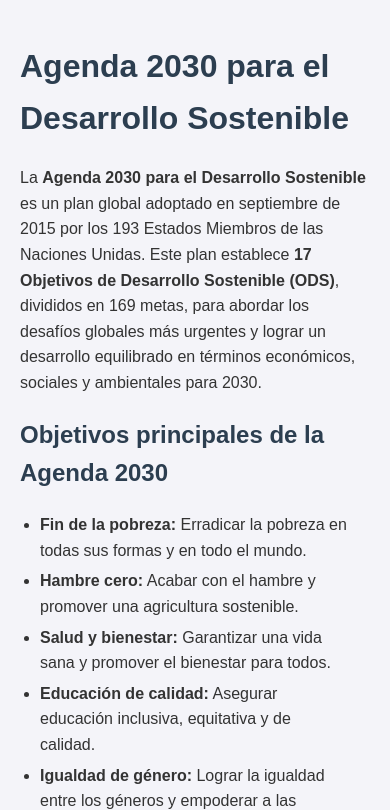
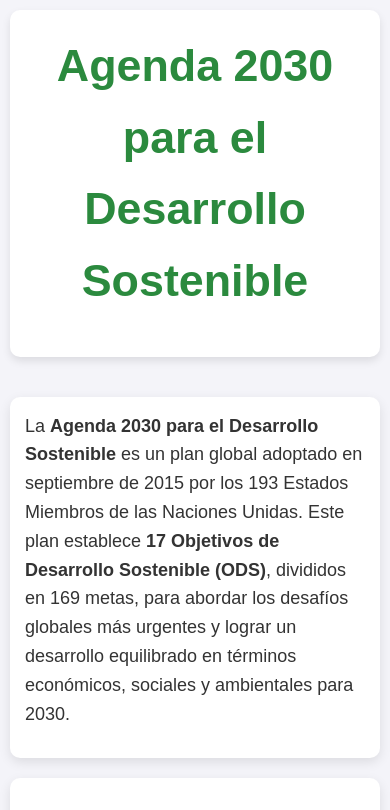
Before and after one commit to Carame005/Sostenibilidad_Proyecto, a website: page proyecto sos.html in a window 390 px wide. Shown: the top 810 px of the page. Drawn offline with Linux system fonts and the light colour scheme.

Commit message:
commit 1 css

```diff
--- /dev/null
+++ b/Stylesheetcss.css
@@ -0,0 +1,126 @@
+/* Estilos globales */
+* {
+    margin: 0;
+    padding: 0;
+    box-sizing: border-box;
+}
+
+body {
+    font-family: 'Arial', sans-serif;
+    line-height: 1.6;
+    background-color: #f4f4f9; /* Fondo suave */
+    color: #333; /* Texto oscuro para buena legibilidad */
+    padding: 20px;
+}
+
+h1, h2 {
+    color: #2b8a3e; /* Verde como referencia a la sostenibilidad */
+}
+
+h1 {
+    font-size: 2.5rem;
+    text-align: center;
+    margin-bottom: 20px;
+}
+
+h2 {
+    font-size: 2rem;
+    margin-top: 20px;
+    margin-bottom: 10px;
+}
+
+/* Estilo para las secciones */
+.section {
+    background-color: #fff;
+    margin-bottom: 20px;
+    padding: 20px;
+    border-radius: 10px; /* Ajuste de bordes redondeados */
+    box-shadow: 0 4px 12px rgba(0, 0, 0, 0.1); /* Sombra más sutil y realista */
+}
+
+.section p {
+    font-size: 1.125rem; /* Ajuste para una mejor escala */
+    margin-bottom: 15px;
+}
+
+ul {
+    list-style-type: disc;
+    padding-left: 20px;
+}
+
+ul li {
+    font-size: 1.125rem;
+    margin-bottom: 10px;
+}
+
+/* Estilo para los elementos de lista */
+ul li strong {
+    color: #2b8a3e;
+}
+
+/* Estilos para los enlaces */
+a {
+    text-decoration: none;
+    color: #2b8a3e;
+    font-weight: 500; /* Más peso para mejorar visibilidad */
+    transition: color 0.3s ease;
+}
+
+a:hover {
+    color: #1a5c2a; /* Verde más oscuro para el hover */
+}
+
+/* Estilo para el encabezado */
+header {
+    background-color: #fff;
+    padding: 20px 0;
+    margin-bottom: 40px;
+    text-align: center;
+    border-radius: 10px;
+    box-shadow: 0 4px 8px rgba(0, 0, 0, 0.1); /* Añadido para coherencia con secciones */
+}
+
+header h1 {
+    font-size: 2.8rem;
+    color: #2b8a3e;
+    font-weight: 700;
+}
+
+/* Botones generales */
+button {
+    background-color: #2b8a3e;
+    color: white;
+    border: none;
+    padding: 10px 20px;
+    font-size: 1rem;
+    border-radius: 5px;
+    cursor: pointer;
+    transition: background-color 0.3s ease;
+}
+
+button:hover {
+    background-color: #1a5c2a;
+}
+
+/* Responsividad */
+@media (max-width: 768px) {
+    body {
+        padding: 10px;
+    }
+
+    h1 {
+        font-size: 2rem;
+    }
+
+    h2 {
+        font-size: 1.6rem;
+    }
+
+    .section {
+        padding: 15px;
+    }
+
+    ul li {
+        font-size: 1rem;
+    }
+}
--- a/proyecto sos.html
+++ b/proyecto sos.html
@@ -4,29 +4,7 @@
   <meta charset="UTF-8">
   <meta name="viewport" content="width=device-width, initial-scale=1.0">
   <title>Agenda 2030 para el Desarrollo Sostenible</title>
-  <style>
-    body {
-      font-family: Arial, sans-serif;
-      line-height: 1.6;
-      margin: 0;
-      padding: 20px;
-      background-color: #f4f4f9;
-      color: #333;
-    }
-    h1, h2 {
-      color: #2c3e50;
-    }
-    ul {
-      margin: 10px 0;
-      padding: 0 20px;
-    }
-    li {
-      margin: 5px 0;
-    }
-    .section {
-      margin-bottom: 20px;
-    }
-  </style>
+  <link rel=" stylesheet" href="Stylesheetcss.css">
 </head>
 <body>
 <header>
```
